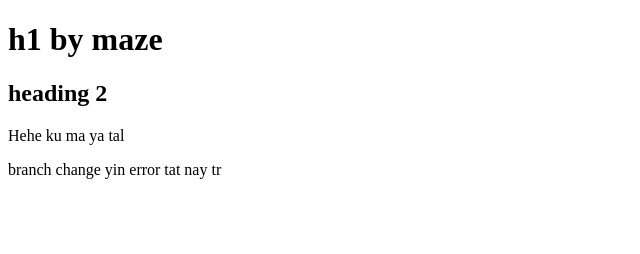
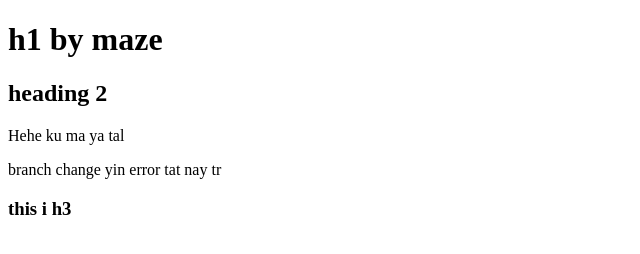
Before and after one commit to averyanlin/git-maze, a plain HTML site: page index.html in a window 1280 px wide. Shown: the full height of the page, 0-640 px from the left. Drawn offline with Linux system fonts and the light colour scheme.

Commit message:
addedh3
added h3

```diff
--- a/index.html
+++ b/index.html
@@ -11,5 +11,6 @@
     <h2>heading 2</h2>
     <p>Hehe ku ma ya tal</p>
     <p>branch change yin error tat nay tr</p>
+    <h3>this i h3</h3>
 </body>
 </html>
```
